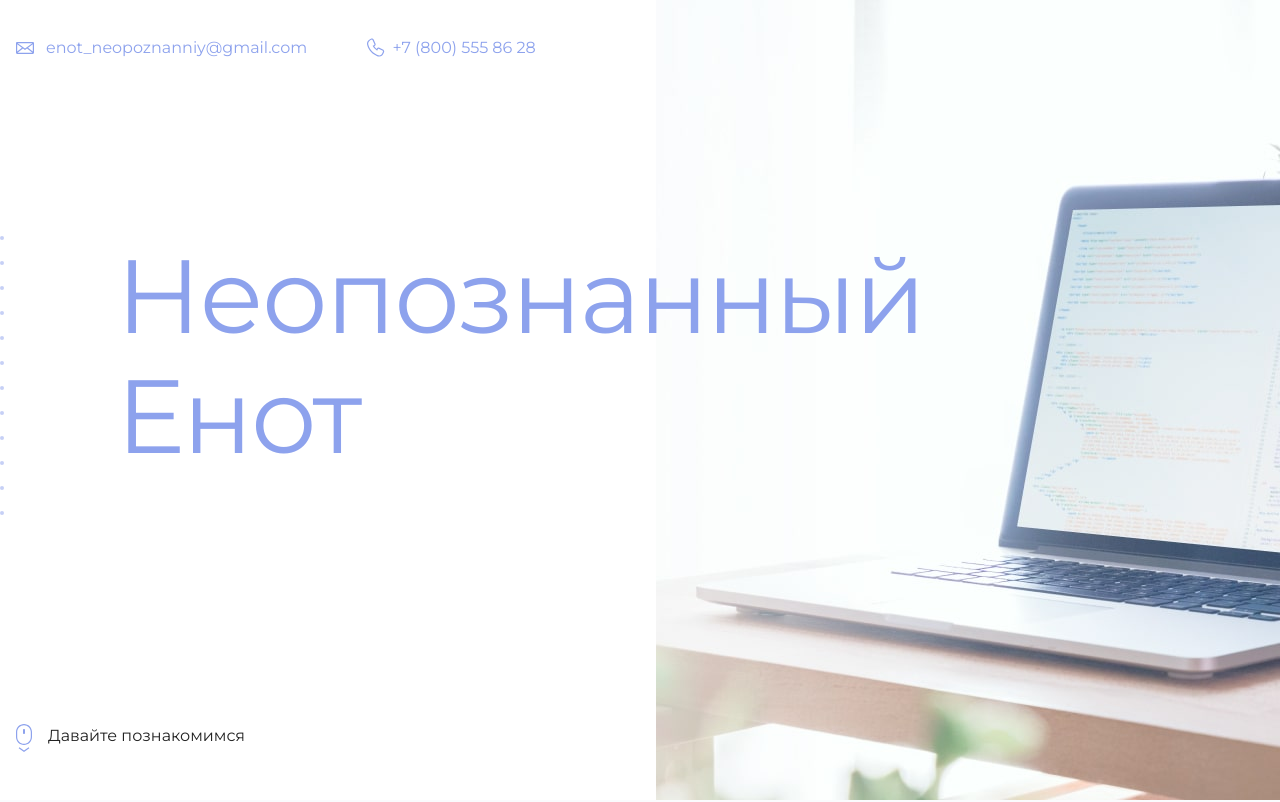
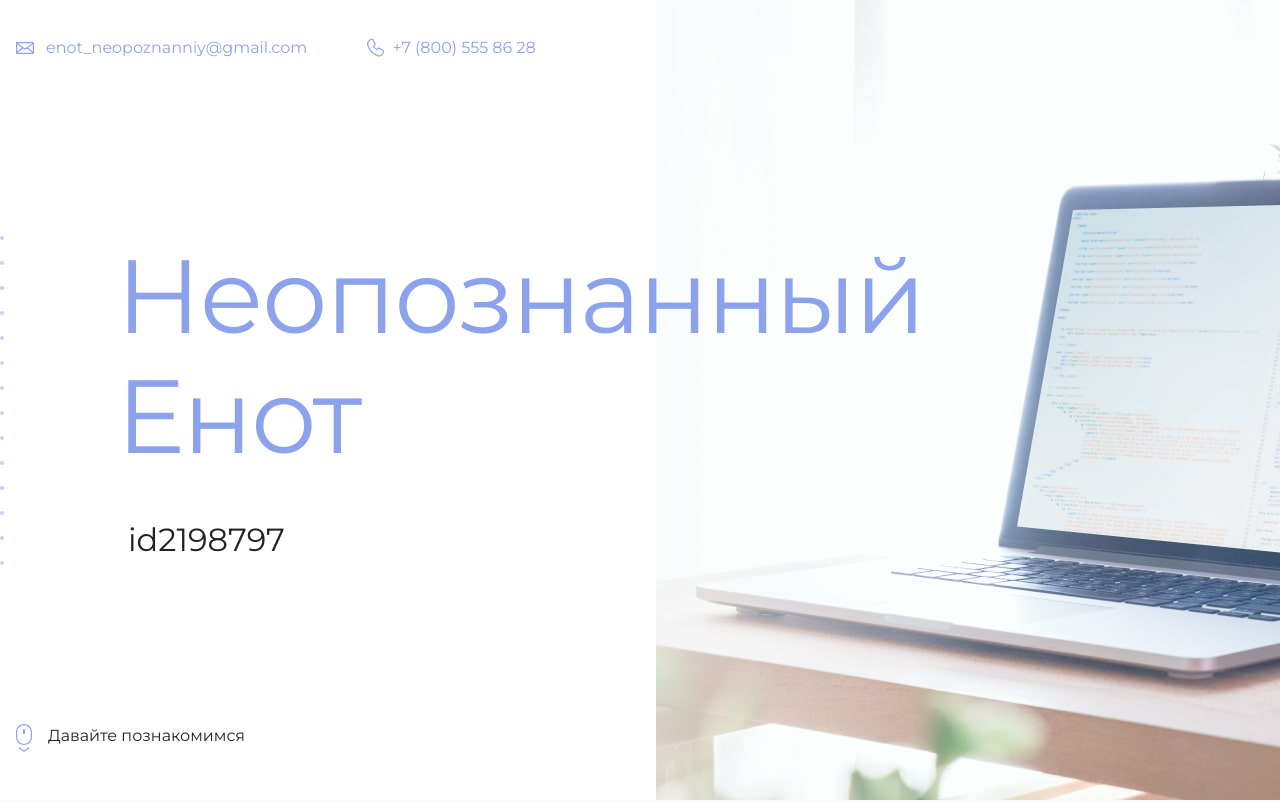
Before and after one commit to n1njam0on/my-site, a plain HTML site: page index.html in a window 1280 px wide. Shown: the top 802 px of the page. Drawn offline with Linux system fonts and the light colour scheme.

Commit message:
Update index.html

```diff
--- a/index.html
+++ b/index.html
@@ -19,7 +19,7 @@
       <section class="hero-image">
         <div class="container">
           <h1 class="heading">Неопознанный Енот</h1>
-          <p><!-- Тут ваш id на сайте Академии --></p>
+          <p>id2198797</p>
         </div>
       </section>
 
```
